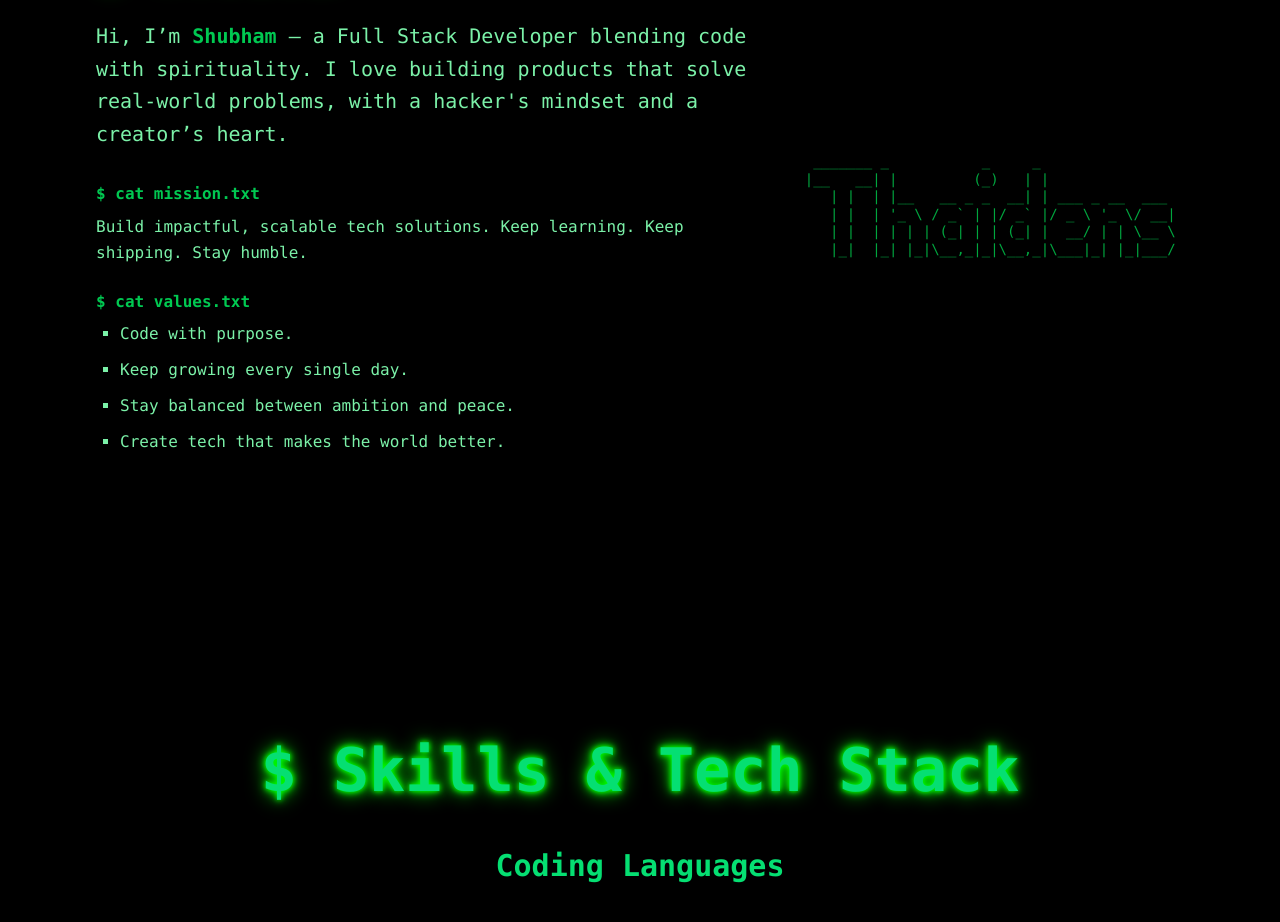
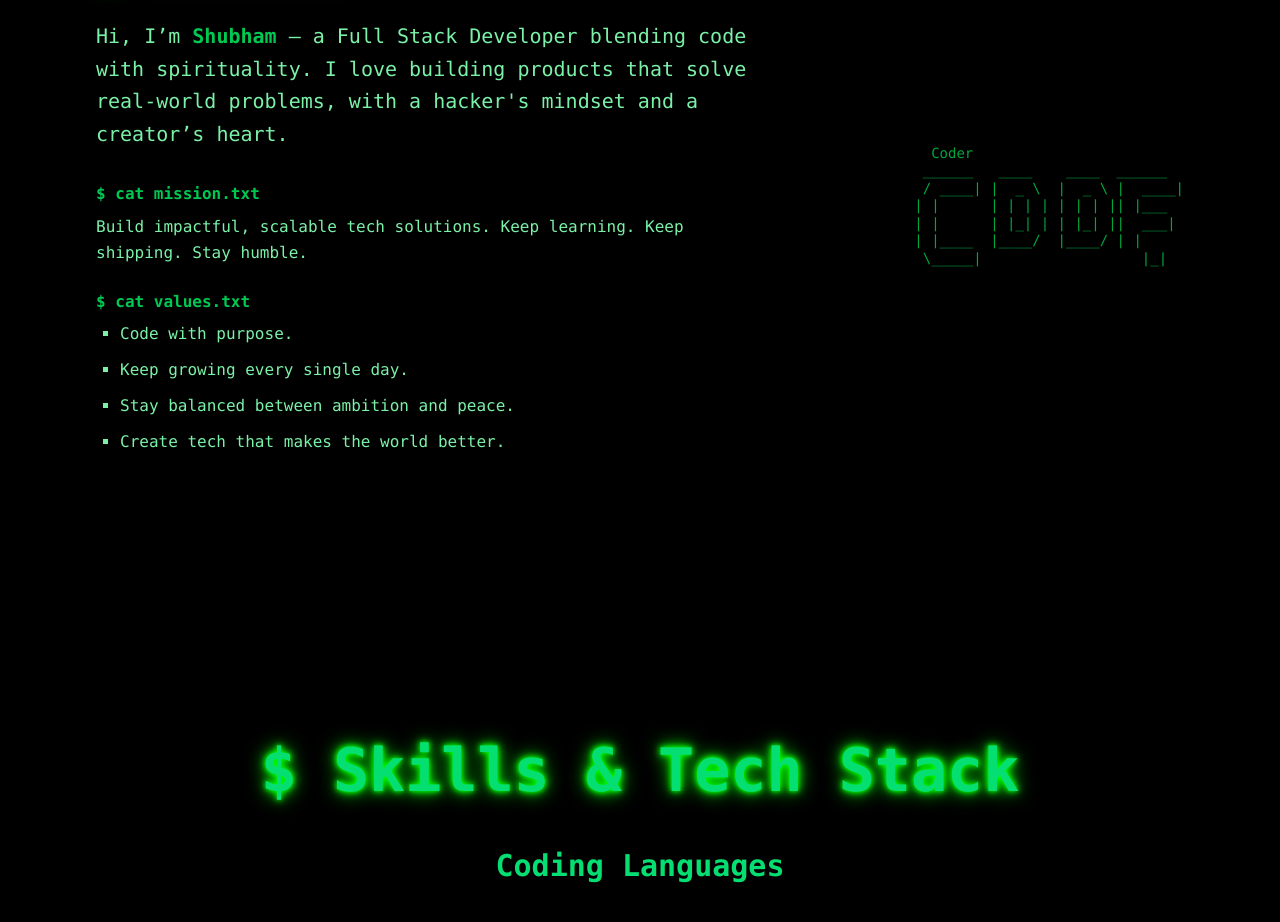
Before and after one commit to Shubham-Zone/Shubham-Portfolio, a React (Vite) app: page / in a window 1280 px wide. Shown: the part 940-1862 px from the top of the page. Built offline with nearby package versions, Linux system fonts and the light colour scheme.

Commit message:
resume download

```diff
--- a/src/components/ResumeDownload.jsx
+++ b/src/components/ResumeDownload.jsx
@@ -4,7 +4,7 @@ const ResumeDownload = () => {
         <h2 className="text-4xl sm:text-5xl font-extrabold text-center mb-8">Download My Resume</h2>
         <div className="text-center">
           <a
-            href="/path-to-your-resume.pdf"
+            href="/Shubham_kumar.pdf"
             download
             className="px-6 py-3 border border-green-400 hover:bg-green-500 hover:text-black transition-colors duration-300 rounded"
           >
--- a/src/layout/Navbar.jsx
+++ b/src/layout/Navbar.jsx
@@ -24,7 +24,7 @@ const Navbar = () => {
       >
         <li>
           <a
-            href="/path-to-your-resume.pdf"
+            href="/Shubham_kumar.pdf"
             download
             className="hover:text-green-500 transition-colors duration-300"
           >
--- a/src/sections/About.jsx
+++ b/src/sections/About.jsx
@@ -64,13 +64,14 @@ const About = () => (
         className="flex justify-center mt-10 md:mt-0"
       >
         <pre className="text-green-600 text-xs sm:text-sm leading-tight">
-{`
- _______ _           _     _
-|__   __| |         (_)   | |
-   | |  | |__   __ _ _  __| | ___ _ __  ___
-   | |  | '_ \\ / _\` | |/ _\` |/ _ \\ '_ \\/ __|
-   | |  | | | | (_| | | (_| |  __/ | | \\__ \\
-   |_|  |_| |_|\\__,_|_|\\__,_|\\___|_| |_|___/
+          {`
+  Coder
+ ______   ____    ____  ______
+ / ____| |  _ \\  |  _ \\ |  ____|
+| |      | | | | | | | || |___
+| |      | |_| | | |_| ||  ___|
+| |____  |____/  |____/ | |
+ \\_____|                   |_|
 `}
         </pre>
       </motion.div>
```
Also changed, not shown: src/components/Links.jsx (indentation only), 1 other file (tests, documents, lock files or other folders).
